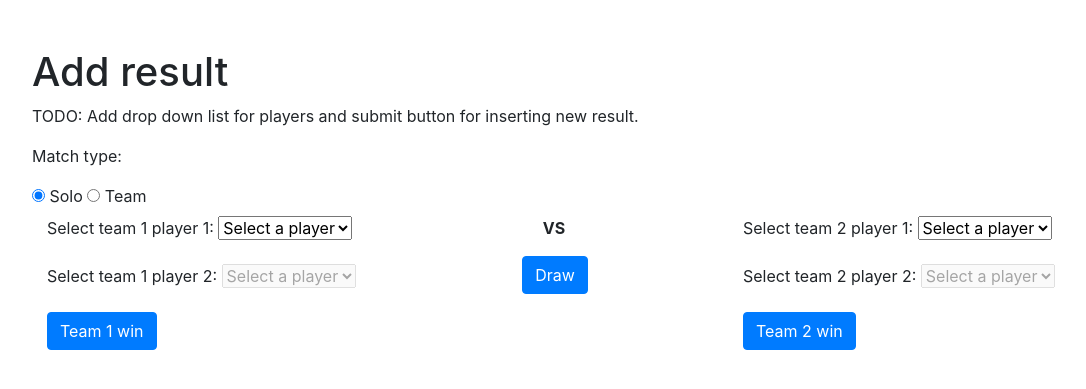
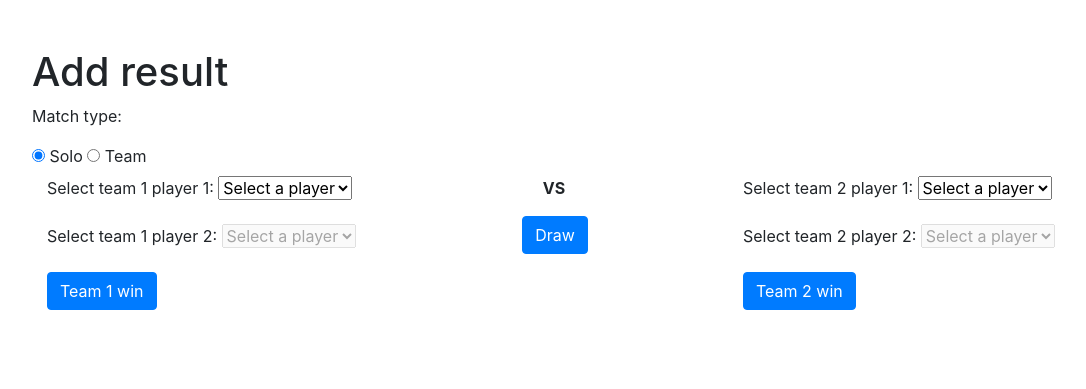
Before and after one commit to keviinx/kickeridoo50, a Flask app: page /add-result in a window 1280 px wide. Shown: the part 158-547 px from the top of the page, without its empty margins (86-1172 px from the left). Run offline with Flask 2, Linux system fonts and the light colour scheme; some libraries are stand-ins or nearby versions.

Commit message:
README updated and removed TODO on add result page

```diff
--- a/templates/add-result.html
+++ b/templates/add-result.html
@@ -6,7 +6,6 @@
 
 {% block main %}
     <h1>Add result</h1>
-    <p>TODO: Add drop down list for players and submit button for inserting new result.</p>
     <p>Match type:</p>
     <form method="POST">
         <input type="radio" id="solo" name="match_type" value="solo" checked>
```
Also changed, not shown: README.md.
